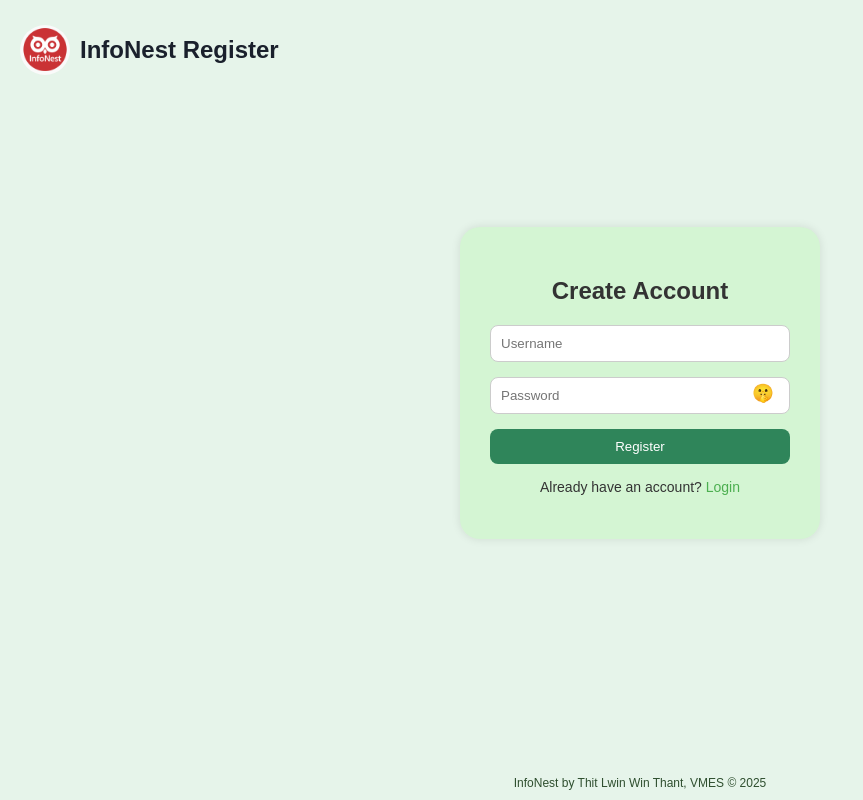
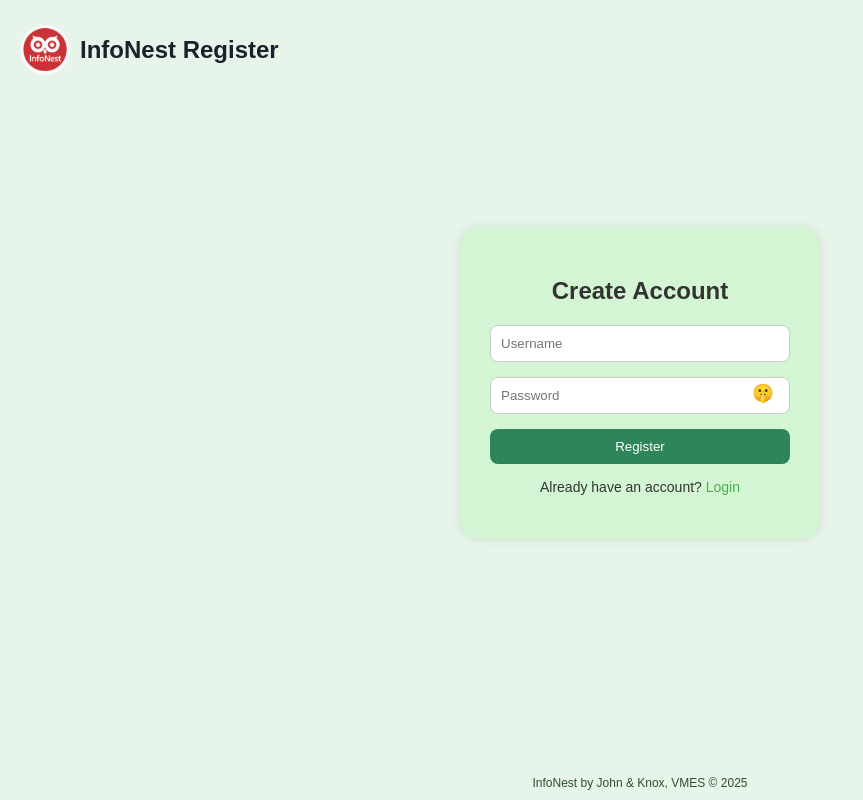
Before and after one commit to thit2003/InfoNest, a React (Create React App) app in the folder InfoNest-Frontend/: page /register in a window 1280 px wide. Shown: the whole page, without its empty margins (0-863 px from the left). Built offline with nearby package versions, Linux system fonts and the light colour scheme; no server answers.

Commit message:
Copyrighted

```diff
--- a/InfoNest-Frontend/src/pages/LoginPage.js
+++ b/InfoNest-Frontend/src/pages/LoginPage.js
@@ -420,7 +420,7 @@ const LoginPage = () => {
           marginTop: "auto",
         }}
       >
-        InfoNest by Thit Lwin Win Thant, VMES © 2025
+        InfoNest by John & Knox, VMES © 2025
       </footer>
     </div>
   );
--- a/InfoNest-Frontend/src/pages/RegisterPage.js
+++ b/InfoNest-Frontend/src/pages/RegisterPage.js
@@ -142,7 +142,7 @@ const RegisterPage = () => {
           marginTop: 'auto'
         }}
       >
-        InfoNest by Thit Lwin Win Thant, VMES © 2025
+        InfoNest by John & Knox, VMES © 2025
       </footer>
     </div>
   );
```
